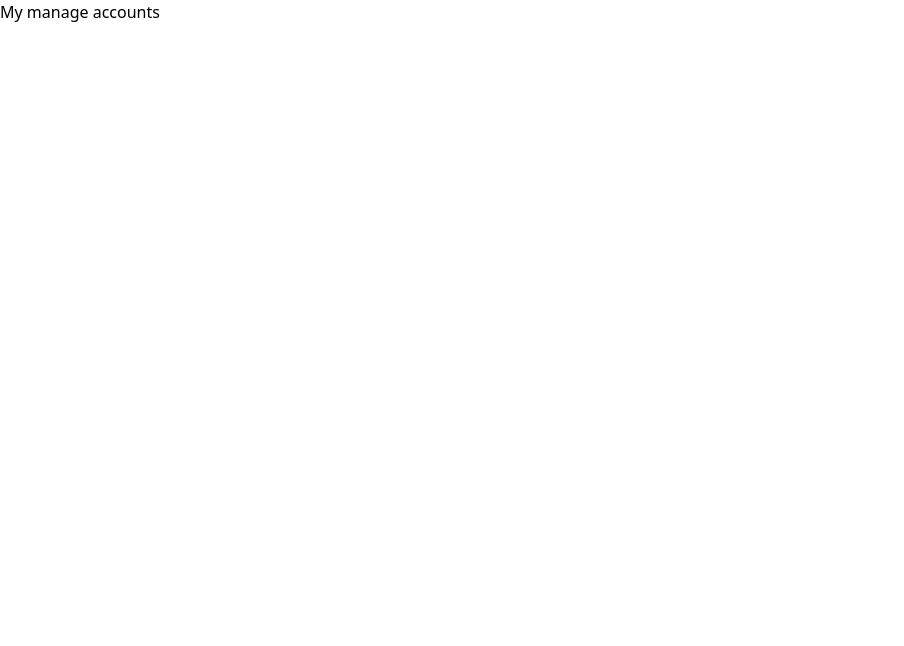
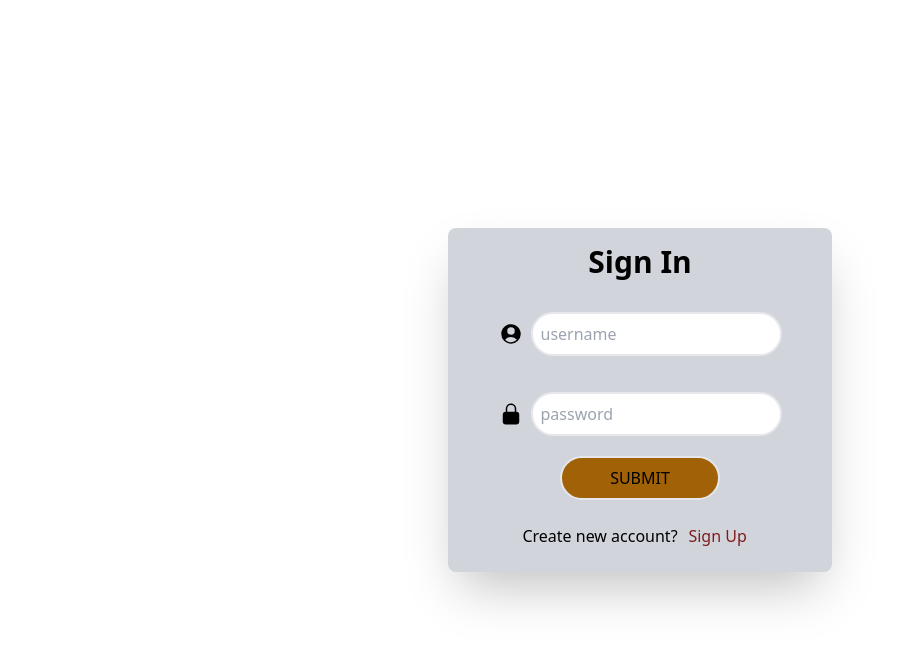
Before and after one commit to MsMalunguza/Group-4-project, a React (Create React App) app: page /login in a window 1280 px wide. Shown: the top 646 px of the page, without its empty margins (0-904 px from the left). Built offline with nearby package versions, Linux system fonts and the light colour scheme.

Commit message:
sign in routing

```diff
--- a/src/Components/LogIn/LogIn.js
+++ b/src/Components/LogIn/LogIn.js
@@ -1,5 +1,6 @@
 import React from "react";
 import { Formik } from "formik";
+// import { NavLink } from "react-router-dom";
 // import './LogIn.css';
 
 function LogIn() {
--- a/src/Components/LogIn/LogIn2.js
+++ b/src/Components/LogIn/LogIn2.js
@@ -1,5 +1,6 @@
 import React from "react";
 import { useForm } from "react-hook-form";
+import { NavLink } from "react-router-dom";
 
 export default function LogIn2() {
   const {
@@ -10,28 +11,27 @@ export default function LogIn2() {
   const onSubmit = (data) => console.log(data);
 
   return (
-    <div className="h-screen flex flex-col items-center justify-center ">
+    <div className="h-screen flex flex-col items-center justify-center">
       <form
-        className="bg-purple-300 flex flex-col justify-center items-center rounded-lg w-80"
+        className="shadow-2xl bg-gray-300 flex flex-col justify-center items-center rounded-lg w-96"
         onSubmit={handleSubmit(onSubmit)}
       >
         <h1 className="font-bold text-3xl p-4">Sign In</h1>
-        <div className="flex items-center  p-4">
+        <div className="flex items-center p-4">
           <svg
-            // className="w-12 mr-3"
             xmlns="http://www.w3.org/2000/svg"
             viewBox="0 0 24 24"
             fill="currentColor"
-            class="w-6 h-6"
+            className="w-6 h-6"
           >
             <path
-              fill-rule="evenodd"
+              fillRule="evenodd"
               d="M18.685 19.097A9.723 9.723 0 0 0 21.75 12c0-5.385-4.365-9.75-9.75-9.75S2.25 6.615 2.25 12a9.723 9.723 0 0 0 3.065 7.097A9.716 9.716 0 0 0 12 21.75a9.716 9.716 0 0 0 6.685-2.653Zm-12.54-1.285A7.486 7.486 0 0 1 12 15a7.486 7.486 0 0 1 5.855 2.812A8.224 8.224 0 0 1 12 20.25a8.224 8.224 0 0 1-5.855-2.438ZM15.75 9a3.75 3.75 0 1 1-7.5 0 3.75 3.75 0 0 1 7.5 0Z"
-              clip-rule="evenodd"
+              clipRule="evenodd"
             />
           </svg>
           <input
-            className="border-2 rounded-full p-2"
+            className="border-2 rounded-full p-2 ml-2"
             {...register("userName", { required: true })}
             placeholder="username"
             aria-invalid={errors.userName ? "true" : "false"}
@@ -43,22 +43,22 @@ export default function LogIn2() {
           </p>
         )}
 
-        <div className="flex items-center  p-5">
+        <div className="flex items-center p-5">
           <svg
-            // className="w-10 mr-2"
             xmlns="http://www.w3.org/2000/svg"
             viewBox="0 0 24 24"
             fill="currentColor"
-            class="w-6 h-6"
+            className="w-6 h-6"
           >
             <path
-              fill-rule="evenodd"
+              fillRule="evenodd"
               d="M12 1.5a5.25 5.25 0 0 0-5.25 5.25v3a3 3 0 0 0-3 3v6.75a3 3 0 0 0 3 3h10.5a3 3 0 0 0 3-3v-6.75a3 3 0 0 0-3-3v-3c0-2.9-2.35-5.25-5.25-5.25Zm3.75 8.25v-3a3.75 3.75 0 1 0-7.5 0v3h7.5Z"
-              clip-rule="evenodd"
+              clipRule="evenodd"
             />
           </svg>
           <input
-            className="border-2 rounded-full p-2"
+            type="password" // Set the input type to "password"
+            className="border-2 rounded-full p-2 ml-2"
             {...register("password", {
               pattern: /^[A-Za-z]+$/i,
               required: true,
@@ -69,14 +69,24 @@ export default function LogIn2() {
         </div>
         {errors.password?.type === "required" && (
           <p className="text-red-500" role="alert">
-            password is required
+            Password is required
           </p>
         )}
 
         <input
-          className="border-2 rounded-full p-2 hover:bg-gray-100 w-40 mr-auto ml-auto mb-6 mt-2"
+          className="uppercase text-black bg-yellow-700 text-center border-2 rounded-full p-2 hover:bg-yellow-700 hover:text-black hover:scale-110 w-40 mr-auto ml-auto mb-6 transition duration-700 ease-in-out"
           type="submit"
         />
+
+        <div className="flex">
+          <p>Create new account?</p>
+          <NavLink
+            className="text-red-900 text-center rounded-full hover:underline hover:underline-offset-2 w-20 mr-auto ml-auto mb-6 transition duration-700 ease-in-out"
+            to="/register"
+          >
+            Sign Up
+          </NavLink>
+        </div>
       </form>
     </div>
   );
--- a/src/Components/LogIn/Register2.js
+++ b/src/Components/LogIn/Register2.js
@@ -1,5 +1,6 @@
 import React from "react";
 import { useForm } from "react-hook-form";
+import { NavLink } from "react-router-dom";
 
 export default function Register2() {
   const {
@@ -12,7 +13,7 @@ export default function Register2() {
   return (
     <div className="h-screen flex flex-col items-center justify-center ">
       <form
-        className=" flex flex-col  rounded-lg w-96"
+        className=" flex flex-col rounded-lg w-96 shadow-2xl bg-gray-300 w-5/12 pl-14 pr-14"
         onSubmit={handleSubmit(onSubmit)}
       >
         <h1 className="font-bold  text-3xl p-2">Register</h1>
@@ -71,6 +72,7 @@ export default function Register2() {
             className="border-2 rounded-full p-2 m-2"
             {...register("password", { required: true })}
             placeholder="password"
+            type="password"
             id="password"
             aria-invalid={errors.password ? "true" : "false"}
           />
@@ -82,11 +84,15 @@ export default function Register2() {
         )}
 
         <div className="flex items-center mb-2 p-2">
-          <label htmlFor="comfirmPassword"> Comfirm Password</label>
+          <label htmlFor="comfirmPassword mr-2" className="mr-2">
+            {" "}
+            Comfirm Password
+          </label>
           <input
             className="border-2 rounded-full p-2 "
             {...register("comfirmPassword", { required: true })}
             placeholder="comfirmPassword"
+            type="password"
             id="comfirmPassword"
             aria-invalid={errors.comfirmPassword ? "true" : "false"}
           />
@@ -127,10 +133,24 @@ export default function Register2() {
           </p>
         )} */}
 
-        <input
+        {/* <input
           className="border-2 rounded-full p-2 hover:bg-gray-100 w-40 mr-auto ml-auto mb-6 "
           type="submit"
-        />
+        /> */}
+
+        <div className="flex flex-around mt-4">
+          <input
+            className="uppercase text-white bg-black text-center border-2 rounded-full p-2 hover:bg-white hover:text-black w-40 mr-auto ml-auto mb-6 transition duration-700 ease-in-out"
+            type="submit"
+          />
+
+          <NavLink
+            to="/login"
+            className="bg-yellow-700 text-center border-2 rounded-full p-2 hover:bg-gray-100 w-40 mr-auto ml-auto mb-6 transition duration-700 ease-in-out"
+          >
+            SIGN IN
+          </NavLink>
+        </div>
       </form>
     </div>
   );
```
Also changed, not shown: src/routes.js (+6 -6 lines).
